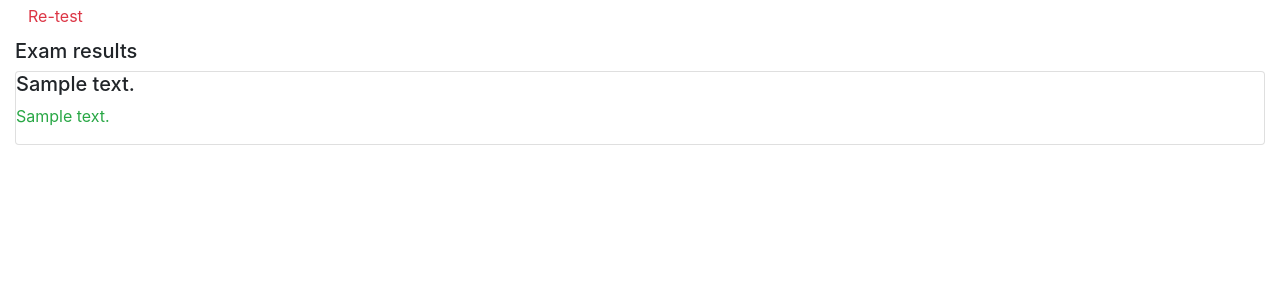
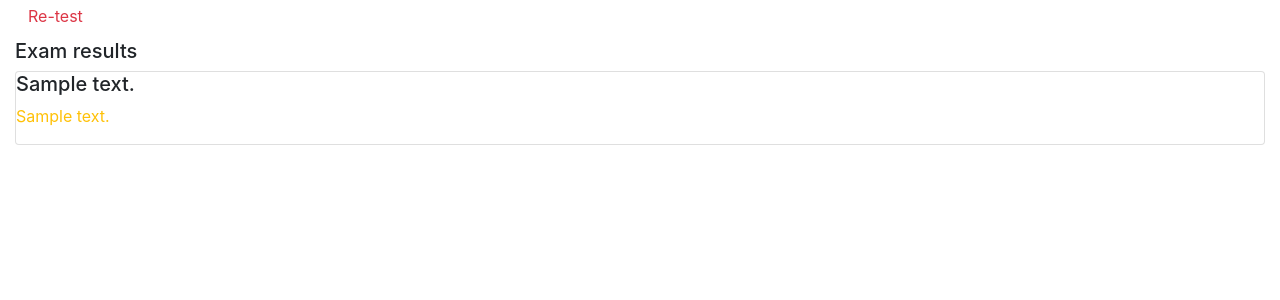
Before and after one commit to mofokeng-chaka/final-cloud-app-with-database, a Django app: template onlinecourse/templates/onlinecourse/exam_result_bootstrap.html in a window 1280 px wide. Shown: the part 141-441 px from the top of the page. Run offline with Django 3.2, Linux system fonts and the light colour scheme; tables that the repository leaves empty hold one stand-in row (values such as "Sample post"); the template is opened without the code that fills it: values that come from a table or form of the project are taken from there, most other values are stand-ins (such as "Sample title", 1, 10 or a date in 2020); some libraries are stand-ins or nearby versions.

Commit message:
Minor style updates

```diff
--- a/onlinecourse/templates/onlinecourse/exam_result_bootstrap.html
+++ b/onlinecourse/templates/onlinecourse/exam_result_bootstrap.html
@@ -56,9 +56,9 @@
             <h5>{{question.question_text}}</h5>
             {% for choice in question.choice_set.all %}
                 {% if choice.is_correct %}
-                        <p class="text-danger">{{choice.choice_text}}</p>
+                <p class="text-success">Correct answer: {{choice.choice_text}}</p>
                 {% else %}
-                        <p class="text-success">{{choice.choice_text}}</p>
+                <p class="text-warning">{{choice.choice_text}}</p>
                 {% endif %}
             {% endfor %}
         </div>
```
Lines whose indentation alone changed are shown as unchanged.
